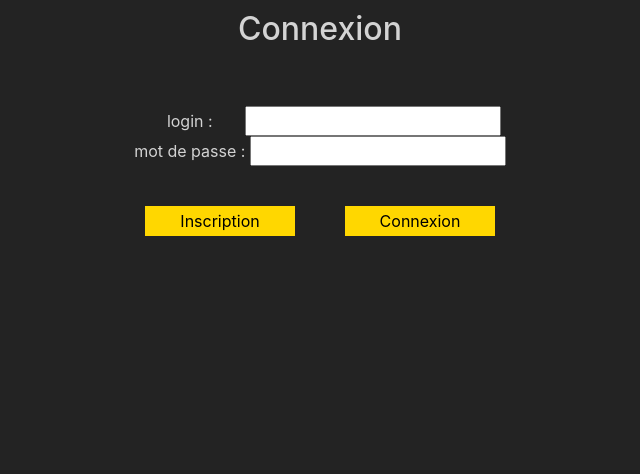
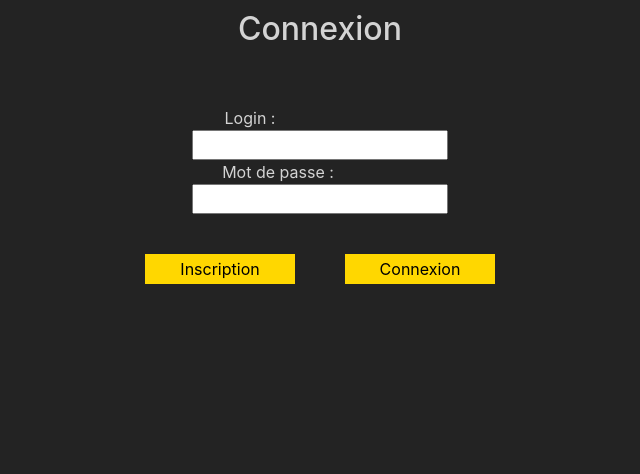
Before and after one commit to Brocowlee/Proj_GoodFilms, a PHP site: page / in a window 1280 px wide. Shown: the top 474 px of the page, without its empty margins (320-960 px from the left). Run offline with PHP 8.4, Linux system fonts and the light colour scheme; some libraries are stand-ins or nearby versions.

Commit message:
page connexion final normalement

```diff
--- a/Films/Views/Connexion.php
+++ b/Films/Views/Connexion.php
@@ -14,8 +14,8 @@
         <h2>Connexion</h2>
 
         <form id="informations" method="POST">
-            login : <input id="barreLogin" type="text" name="login" required></br>
-            mot de passe : <input id="barreMdp" type="password" name="password" required></br>
+            <div id="login">Login :</div> <input id="barreLogin" type="text" name="login" required></br>
+            <div id="mdp">Mot de passe :</div> <input id="barreMdp" type="password" name="password" required></br>
             <button id="connexionBtn" type="submit" name="action" value="connexion">Connexion</buttom>
         </form>
         <form id="send_to_inscription" method="POST">
--- a/Films/Views/footer.php
+++ b/Films/Views/footer.php
@@ -7,7 +7,6 @@
     <title>Untitled</title>
     <link rel="stylesheet" href="https://cdnjs.cloudflare.com/ajax/libs/twitter-bootstrap/4.1.3/css/bootstrap.min.css">
     <link rel="stylesheet" href="https://cdnjs.cloudflare.com/ajax/libs/ionicons/2.0.1/css/ionicons.min.css">
-    <link rel="stylesheet" href="assets/css/style.css">
 </head>
 
 <body>
--- a/Films/css/Connexion.css
+++ b/Films/css/Connexion.css
@@ -1,9 +1,12 @@
-body{
-    font-family:Impact, fantasy;
-}
 
 html{
 background-color: #232323;
+font-family:Arial Narrow, sans-serif;
+}
+
+body{
+    background: #232323;
+    color:#232323;
 }
 
 
@@ -21,13 +24,11 @@ background-color: #232323;
     background: #232323;
     color:lightgray;
     margin: auto;
-    /* display: flex;
-    align-items: center; */
     width: 100%;
-    top: 200px;
     /* border: 3px solid #263238 ; */
     padding: 10px;
     text-align: center;
+
 }
 
 
@@ -55,12 +56,18 @@ button#inscriptionBtn{
     top:60px;
 }
 
-#barreLogin{
-    position: relative;
-    left: 28px;
-}
 
 #informations{
     position: relative;
     top: 50px;
 }
+
+#login{
+    position: relative;
+    right:70px;
+}
+
+#mdp{
+    position: relative;
+    right:42px;
+}
```
